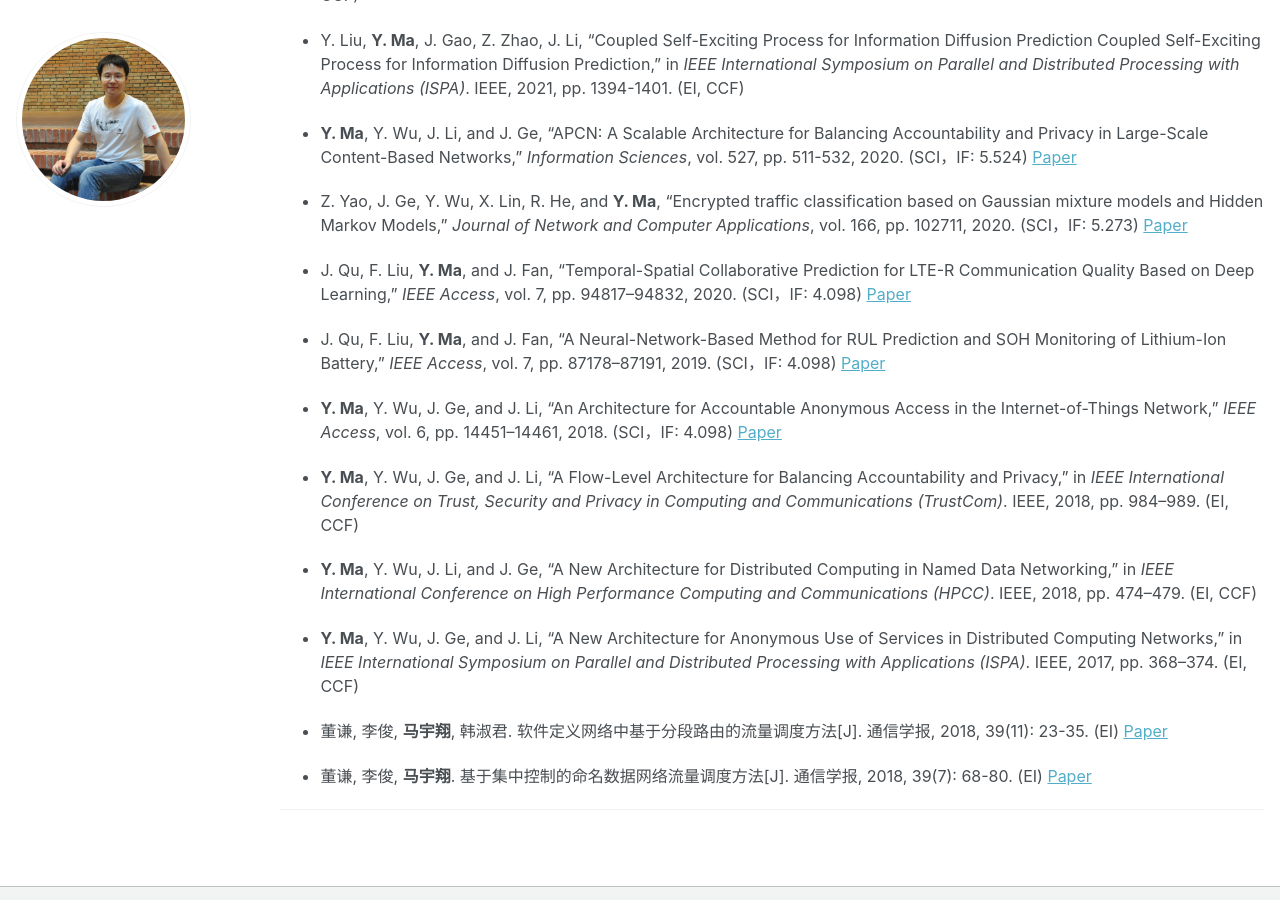
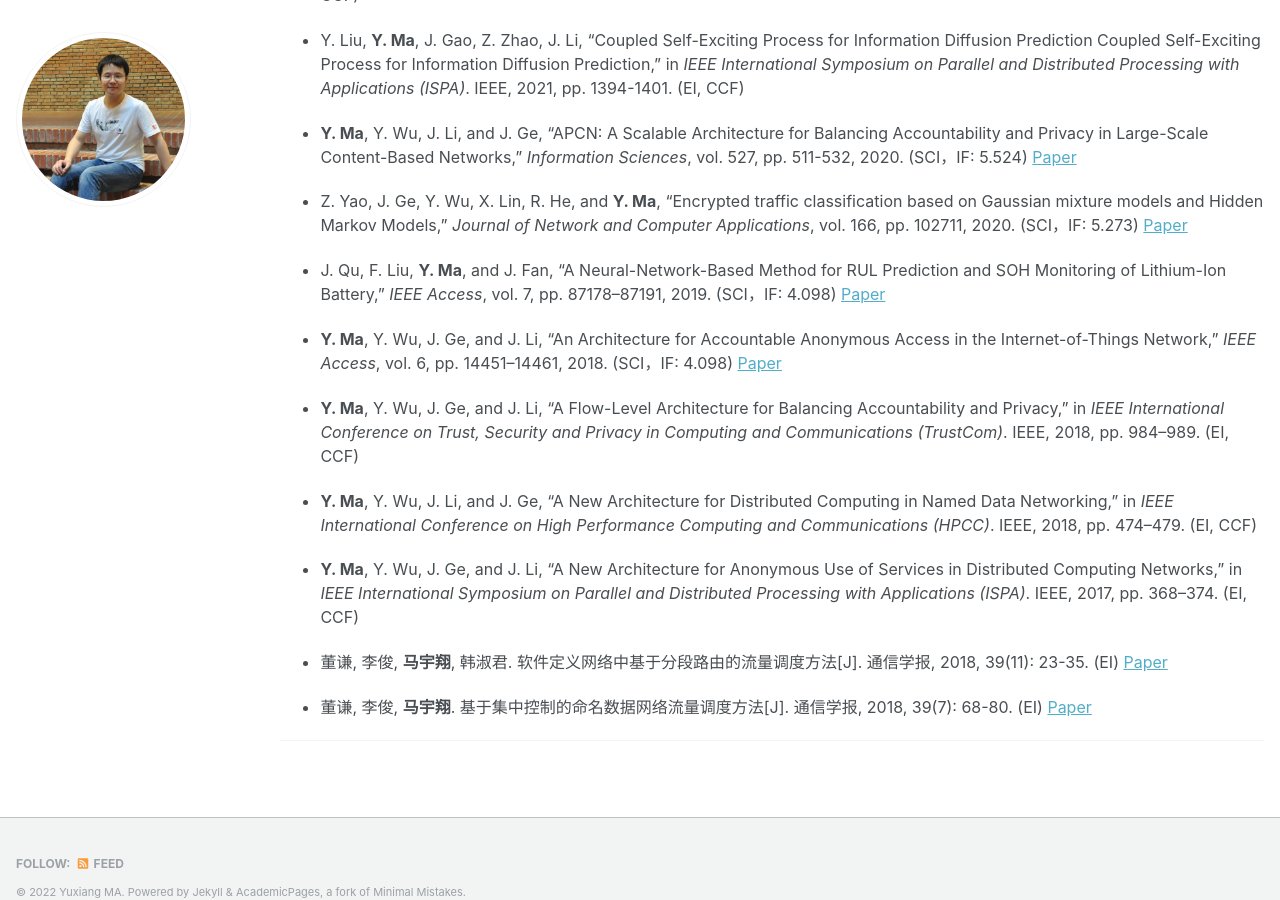
Before and after one commit to MaYuxiang/yuxiang, a Jekyll site: the page built from _pages/publications.md, in a window 1280 px wide and 900 px high, scrolled down 555 px. Built offline with Jekyll 4.4.1, drawn with Linux system fonts in a browser that asks for light colours.

Commit message:
Update publications.md

```diff
--- a/_pages/publications.md
+++ b/_pages/publications.md
@@ -25,8 +25,6 @@ redirect_from:
 
 *  Z. Yao, J. Ge, Y. Wu, X. Lin, R. He, and **Y. Ma**, “Encrypted traffic classification based on Gaussian mixture models and Hidden Markov Models,” *Journal of Network and Computer Applications*, vol. 166, pp. 102711, 2020. (SCI，IF: 5.273) [Paper](https://doi.org/10.1016/j.jnca.2020.102711)
 
-*  J. Qu, F. Liu, **Y. Ma**, and J. Fan, “Temporal-Spatial Collaborative Prediction for LTE-R Communication Quality Based on Deep Learning,” *IEEE Access*, vol. 7, pp. 94817–94832, 2020. (SCI，IF: 4.098) [Paper](https://ieeexplore.ieee.org/document/9095336)
-
 *  J. Qu, F. Liu, **Y. Ma**, and J. Fan, “A Neural-Network-Based Method for RUL Prediction and SOH Monitoring of Lithium-Ion Battery,” *IEEE Access*, vol. 7, pp. 87178–87191, 2019. (SCI，IF: 4.098) [Paper](https://ieeexplore.ieee.org/document/8747502)
 
 *  **Y. Ma**, Y. Wu, J. Ge, and J. Li, “An Architecture for Accountable Anonymous Access in the Internet-of-Things Network,” *IEEE Access*, vol. 6, pp. 14451–14461, 2018. (SCI，IF: 4.098) [Paper](https://ieeexplore.ieee.org/document/8292863/)
```
